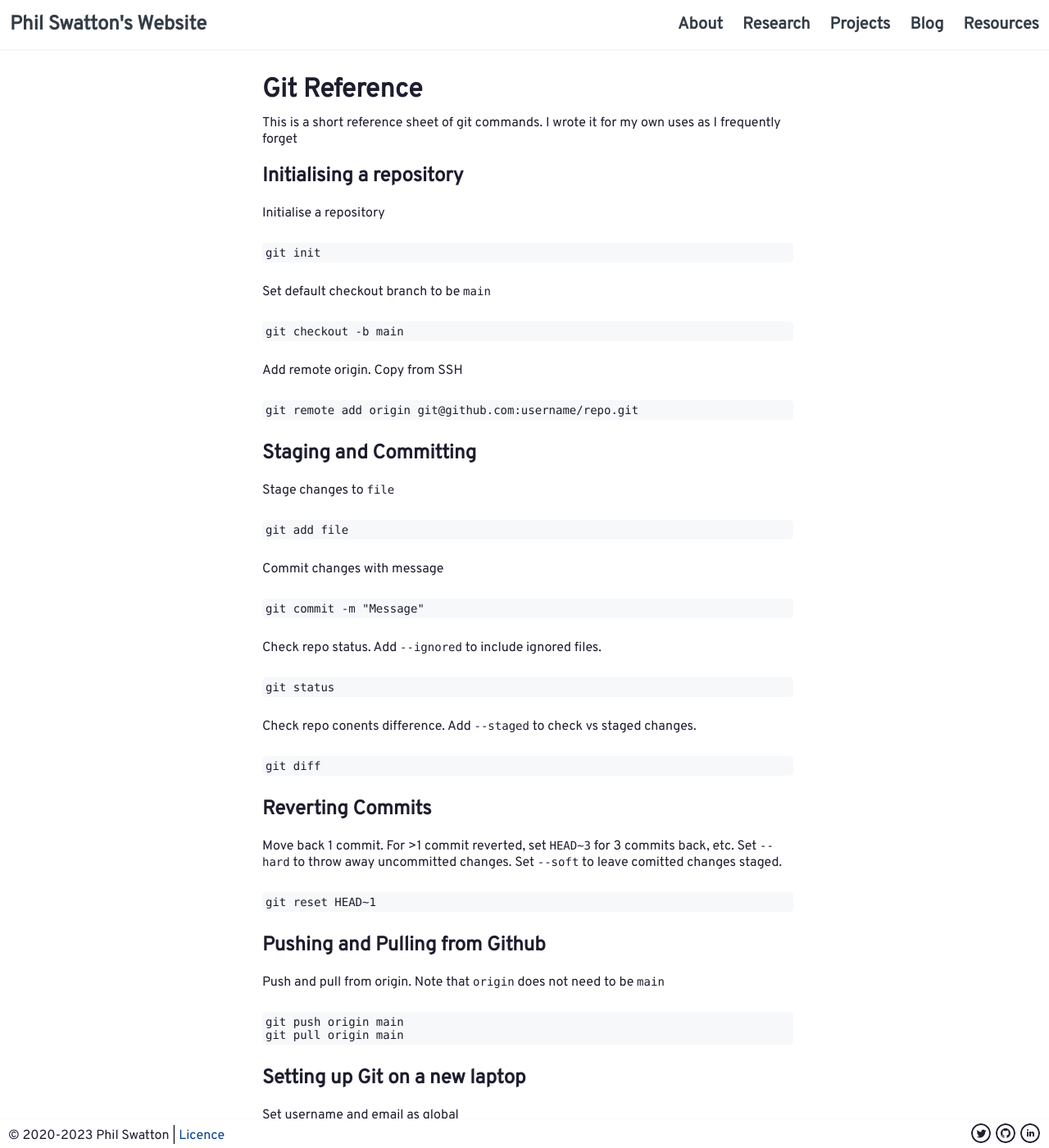
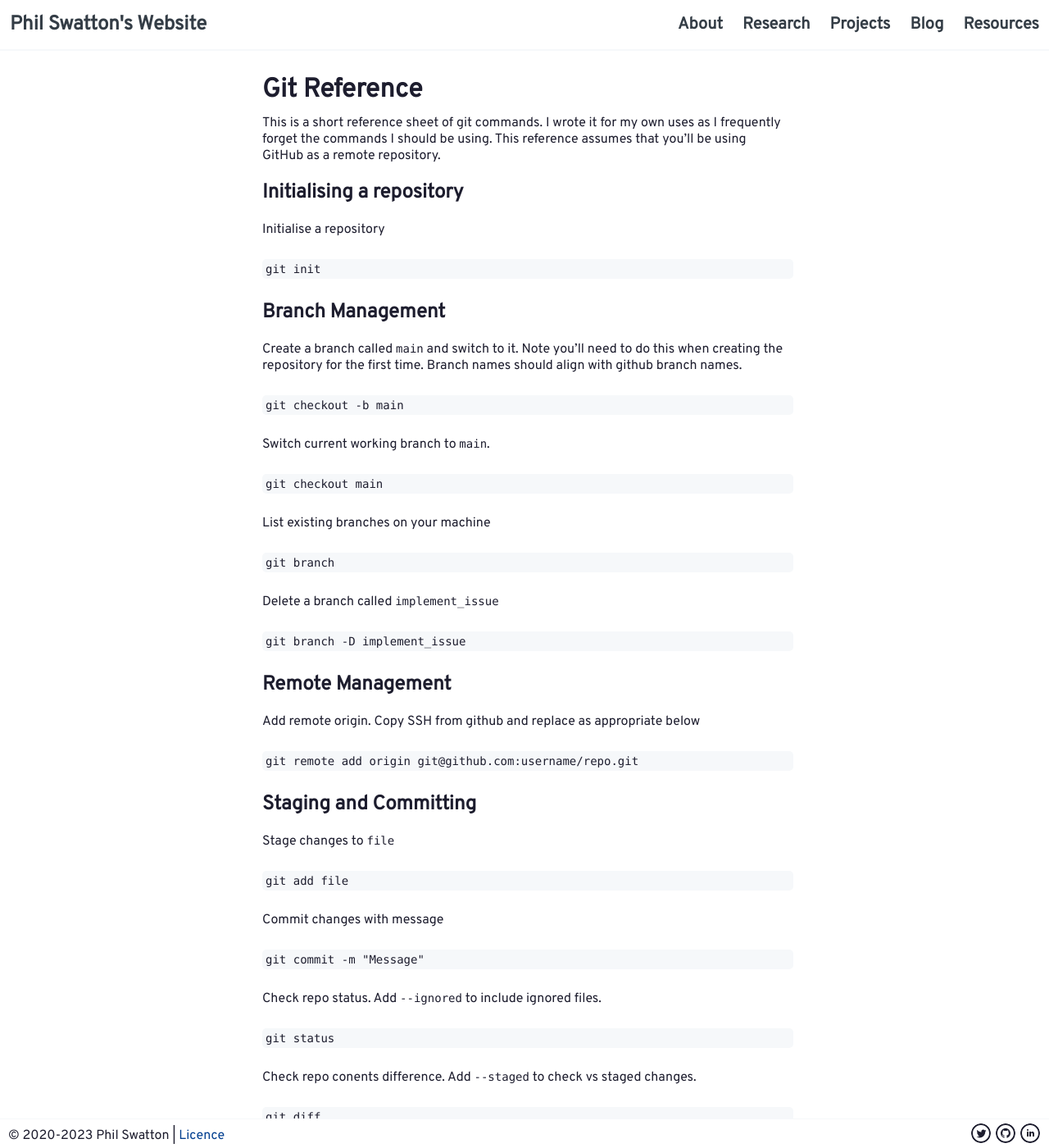
Before and after one commit to philswatton/philswatton.github.io, a Jekyll site: the page built from resources/git-reference.md, in a window 1280 px wide and 1400 px high. Shown: the whole window at 82% size. Built offline with Jekyll 4.4.1, drawn with Linux system fonts in a browser that asks for light colours.

Commit message:
Fleshed out git reference

````diff
--- a/resources/git-reference.md
+++ b/resources/git-reference.md
@@ -5,7 +5,7 @@ title: git-reference
 
 # Git Reference
 
-This is a short reference sheet of git commands. I wrote it for my own uses as I frequently forget
+This is a short reference sheet of git commands. I wrote it for my own uses as I frequently forget the commands I should be using. This reference assumes that you'll be using GitHub as a remote repository.
 
 ## Initialising a repository
 
@@ -14,12 +14,31 @@ Initialise a repository
 git init
 ```
 
-Set default checkout branch to be `main`
+## Branch Management
+
+Create a branch called `main` and switch to it. Note you'll need to do this when creating the repository for the first time. Branch names should align with github branch names.
 ```
 git checkout -b main
 ```
 
-Add remote origin. Copy from SSH
+Switch current working branch to `main`.
+```
+git checkout main
+```
+
+List existing branches on your machine
+```
+git branch
+```
+
+Delete a branch called `implement_issue`
+```
+git branch -D implement_issue
+```
+
+## Remote Management
+
+Add remote origin. Copy SSH from github and replace as appropriate below
 ```
 git remote add origin git@github.com:username/repo.git
 ```
````
